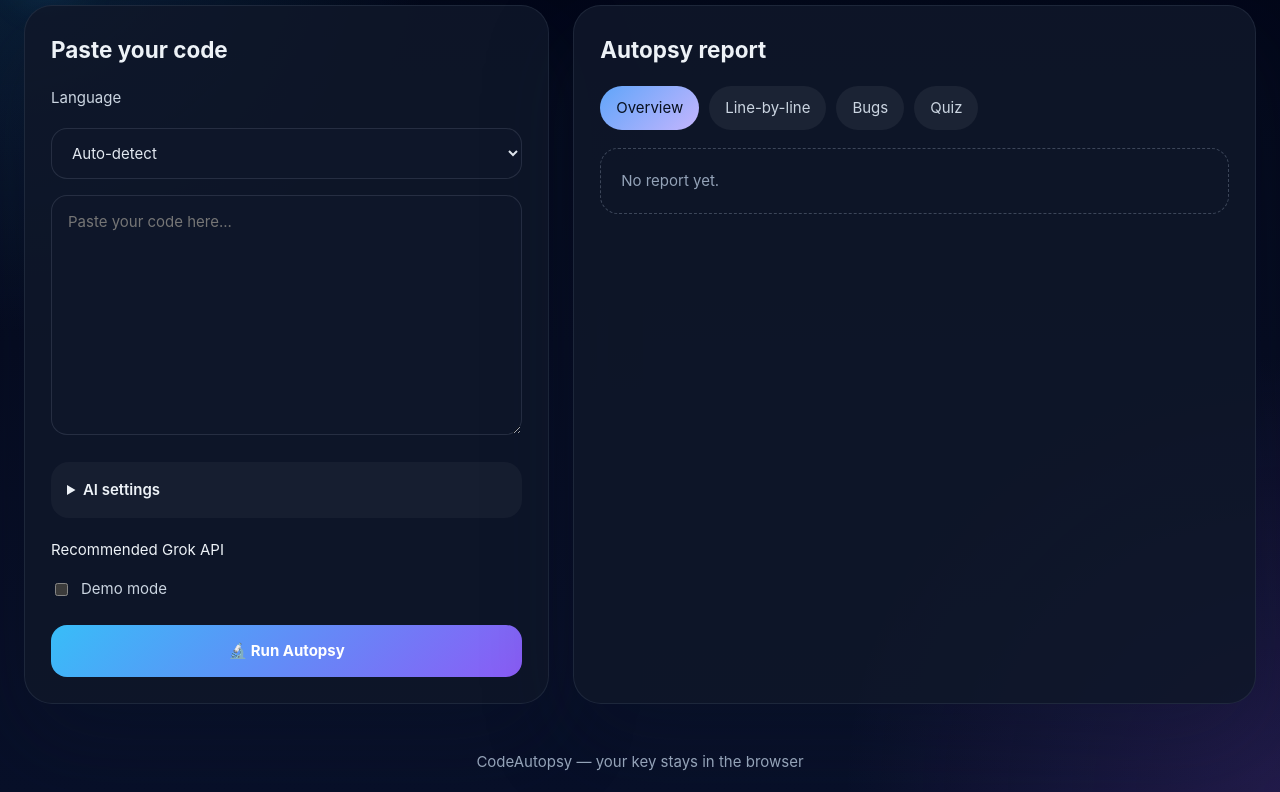
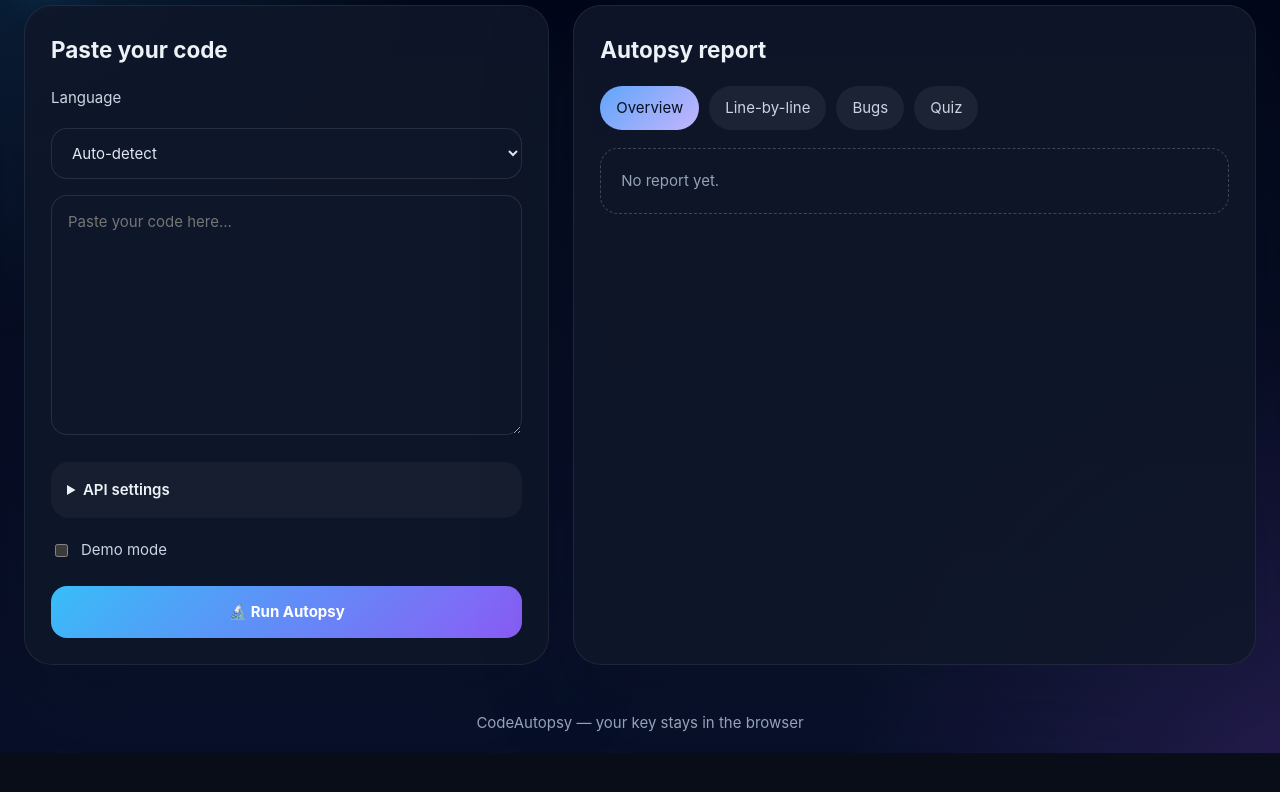
Before and after one commit to fatimadev30/CodeAutopsy, a plain HTML site: page index.html in a window 1280 px wide. Shown: the part 102-894 px from the top of the page. After the commit the page ends 855 px from the top, so only its background shows below. Drawn offline with Linux system fonts and the light colour scheme.

Commit message:
Rename 'AI settings' to 'API settings' in index.html

```diff
--- a/index.html
+++ b/index.html
@@ -36,7 +36,7 @@
       </div>
       <textarea id="codeInput" placeholder="Paste your code here..."></textarea>
       <details>
-        <summary>AI settings</summary>
+        <summary>API settings</summary>
         <label for="provider">Provider</label>
         <select id="provider">
 
@@ -52,8 +52,9 @@
           <a id="apiHelpLink" href="https://aistudio.google.com/app/apikey" target="_blank" style="font-size: 0.8rem; color: #38bdf8; text-decoration: none;">Get Gemini key</a>
         </label>
         <input id="apiKey" type="password" placeholder="Paste API key here" />
+        <p>Recommended Grok API</p>
       </details>
-      <p>Recommended Grok API</p>
+
       <div class="field-row">
         <label><input id="demoMode" type="checkbox" /> Demo mode</label>
       </div>
```
